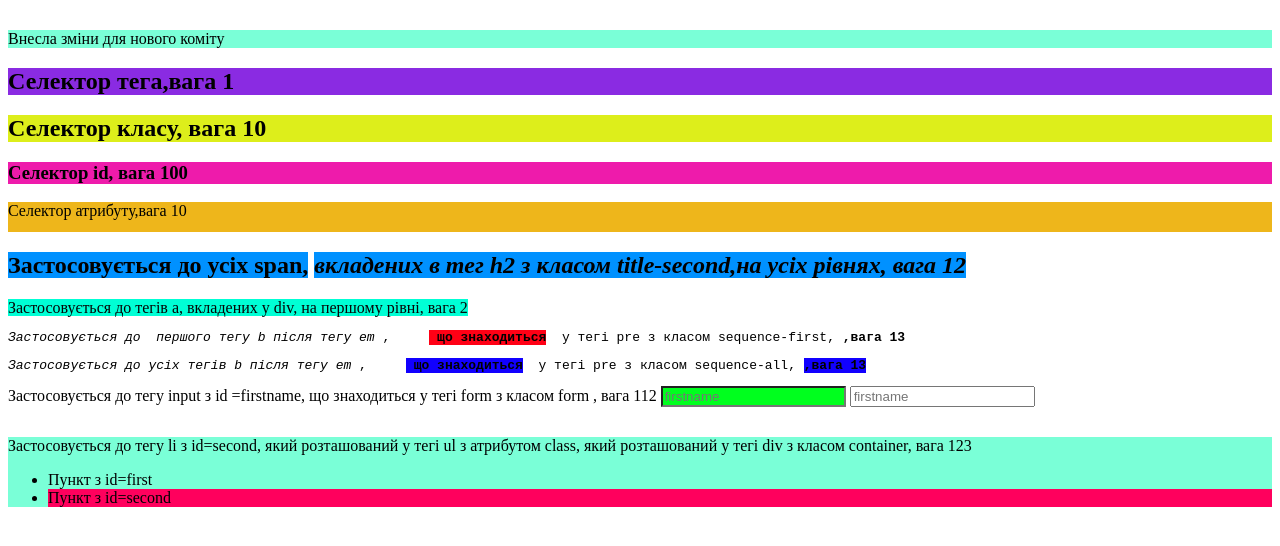
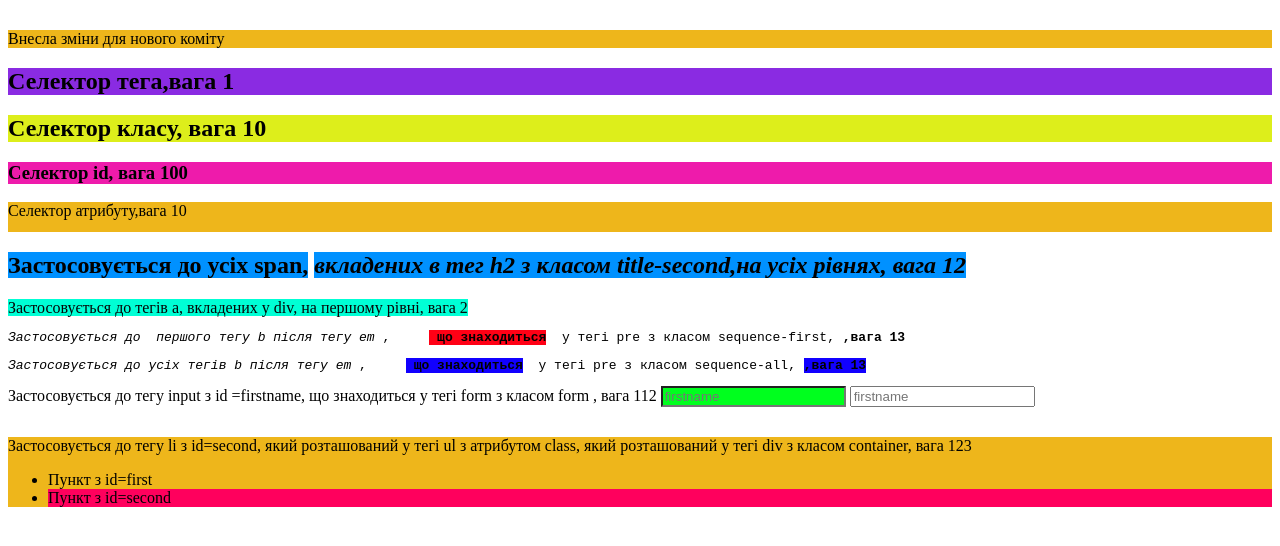
Before and after one commit to Ecaterini/homework-5-yakovenko, a plain HTML site: page index.html in a window 1280 px wide. Drawn offline with Linux system fonts and the light colour scheme.

Commit message:
змінений index.css

```diff
--- a/index.css
+++ b/index.css
@@ -35,3 +35,6 @@ div.container ul[class] li#second {
   background-color: #00ffb385;
   margin-top: 30px;
 } /* візуально відділила блок на сторінці*/
+.container {
+  background-color: #eeb61b;
+}
```
